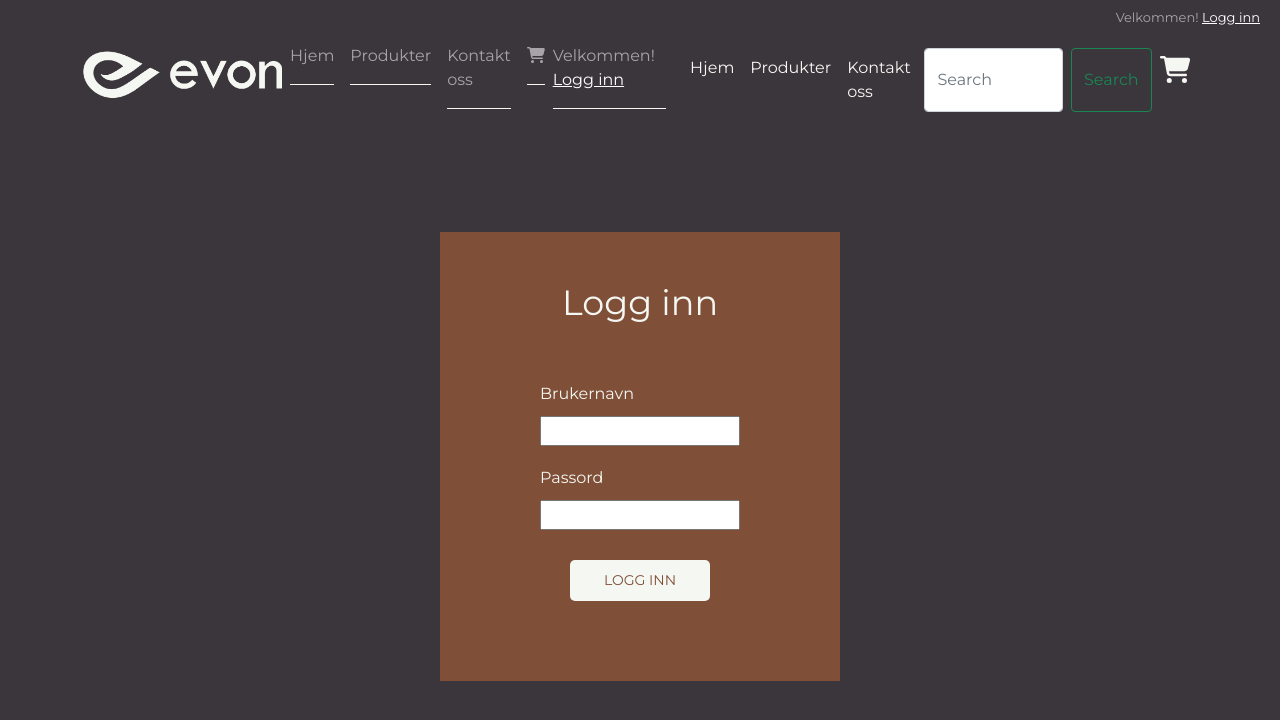
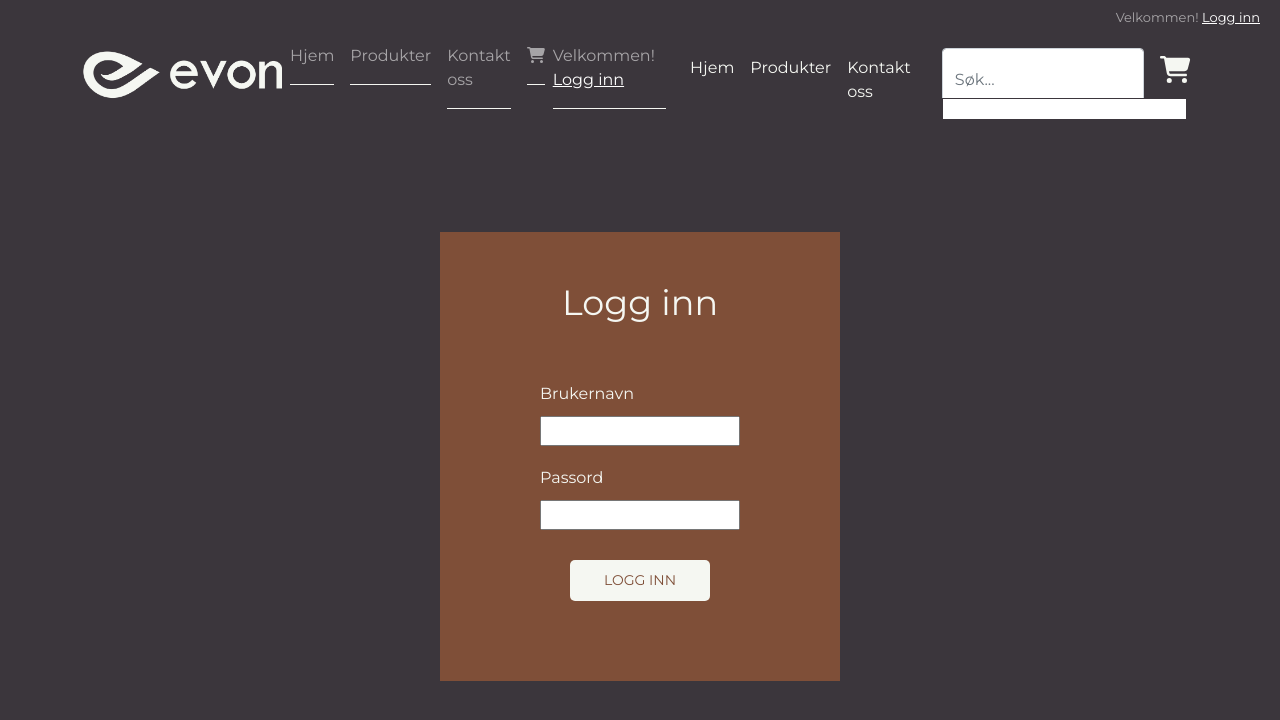
Before and after one commit to Noroff-FEU-Assignments/project-exam-2-kristofferrottingen, a React (Create React App) app: page /login in a window 1280 px wide. Shown: the top 720 px of the page. Built offline with nearby package versions, Linux system fonts and the light colour scheme; no server answers.

Commit message:
trying to figure out the serachbar

```diff
--- a/src/components/adminpage/AdminProducts.js
+++ b/src/components/adminpage/AdminProducts.js
@@ -9,7 +9,7 @@ import AdminMenu from './AdminMenu';
 
 function AdminProducts() {
 
-    const [productsData, setProductsdata] = useState([]);
+    const [productsData, setProductsData] = useState([]);
 
     useEffect(() => {
         fetchProduct();
@@ -19,7 +19,7 @@ function AdminProducts() {
         const resp = await fetch(url);
         const json = await resp.json();
         console.log(json);
-        setProductsdata(json);
+        setProductsData(json);
     }
 
 
--- a/src/components/navbars/Navbar.js
+++ b/src/components/navbars/Navbar.js
@@ -1,11 +1,12 @@
 import React, { useContext } from 'react';
-import { Navbar, Nav, Container, Offcanvas, Form, FormControl, Button } from 'react-bootstrap';
+import { Navbar, Nav, Container, Offcanvas } from 'react-bootstrap';
 import EvonLogo from '../../images/logo-liggende.png';
 import { FontAwesomeIcon } from '@fortawesome/react-fontawesome';
 import { faCartShopping } from '@fortawesome/free-solid-svg-icons';
 import AuthCon from '../../context/Auth';
 import { useNavigate } from 'react-router-dom';
 import { Link } from 'react-router-dom';
+import Search from './Search';
 
 function Navs() {
 
@@ -77,15 +78,7 @@ function Navs() {
           <Link className='nav-link' to="/">Hjem</Link>
           <Link className='nav-link' to="/produkter">Produkter</Link>
           <Link className='nav-link' to="/kontakt">Kontakt oss</Link>
-          <Form className="d-flex">
-            <FormControl
-              type="search"
-              placeholder="Search"
-              className="me-2"
-              aria-label="Search"
-            />
-            <Button variant="outline-success">Search</Button>
-          </Form>
+          <Search />
           <Link className='nav-link' to='/cart'>
             <FontAwesomeIcon className='icons' icon={faCartShopping}/>
           </Link>
--- /dev/null
+++ b/src/components/navbars/Search.js
@@ -0,0 +1,54 @@
+import React, { useState, useEffect } from 'react'
+import { Form, FormControl } from 'react-bootstrap';
+import { Link } from 'react-router-dom';
+import { url } from '../../api/Api';
+
+function Search() {
+    const searchResult = document.querySelector(".search-results");
+    const [searchVal, setSearchVal] = useState("");
+    const [searchData, setSearchData] = useState([]);
+
+    useEffect(() => {
+        fetchProduct();
+    }, []);
+
+    const fetchProduct = async (data) => {
+        const resp = await fetch(url);
+        const json = await resp.json();
+
+        for (let i = 0; i < json.length; i++) {
+            setSearchData(json[i].acf.navn);
+        }
+
+
+    }
+
+    console.log(searchData);
+
+  return (
+    <Form className="d-flex">
+        <FormControl
+            type="search"
+            placeholder="Søk..."
+            className="me-2"
+            aria-label="Search"
+            onChange={(event) => {
+                setSearchVal(event.target.value);
+            }}
+        />
+        <div className='search-results'>
+            {searchData.filter((value) => {
+                if (searchVal === "") {
+                    return searchResult.style.display = "none";
+                } else if (value.acf.navn.toLowerCase().includes(searchVal.toLowerCase())) {
+                    return (
+                        <Link to={`/detail/${value.id}`}>{value.acf.navn}</Link>
+                    )
+                }
+            })}
+        </div>
+    </Form>
+  )
+}
+
+export default Search;
--- /dev/null
+++ b/src/sass/partials/_search.scss
@@ -0,0 +1,27 @@
+.search-results{
+    display: flex;
+    flex-direction: column;
+    position: absolute;
+    z-index: 1000;
+    transform: translate(0px, 50px);
+    padding: 10px 20px;
+    background-color: #fff;
+    border: 1px solid $primary-color;
+    width: 245px;
+
+    a{
+        text-decoration: none;
+        color: $primary-color !important;
+        padding: 5px 0px;
+        font-size: 14px;
+
+        &:hover::after{
+            content: "";
+            width: 100%;
+            height: 1px;
+            background-color: $primary-color;
+            display: flex;
+        }
+
+    }
+}
--- a/src/sass/style.scss
+++ b/src/sass/style.scss
@@ -1,6 +1,7 @@
 @import 'partials/variables';
 @import 'partials/products';
 @import 'partials/navbar';
+@import 'partials/search';
 @import 'pages/home';
 @import 'pages/productPage';
 @import 'pages/contactPage';
```
